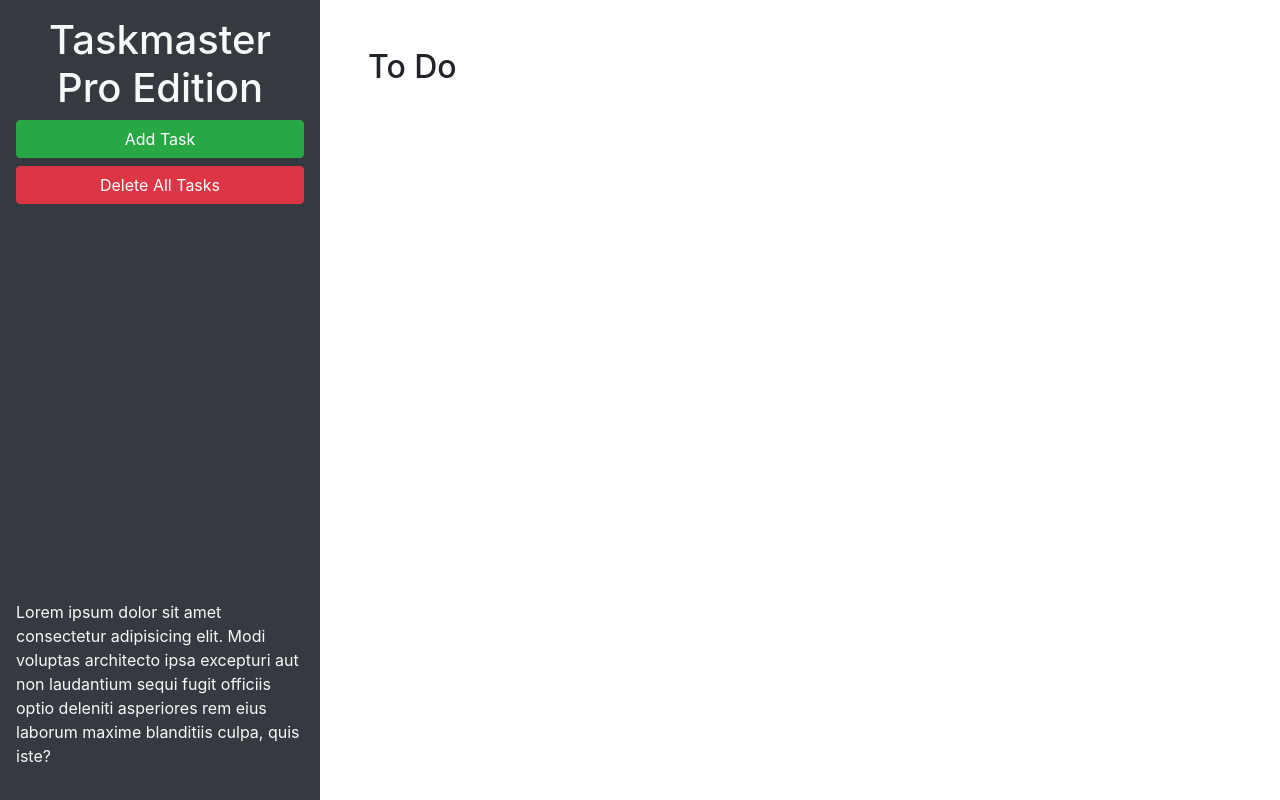
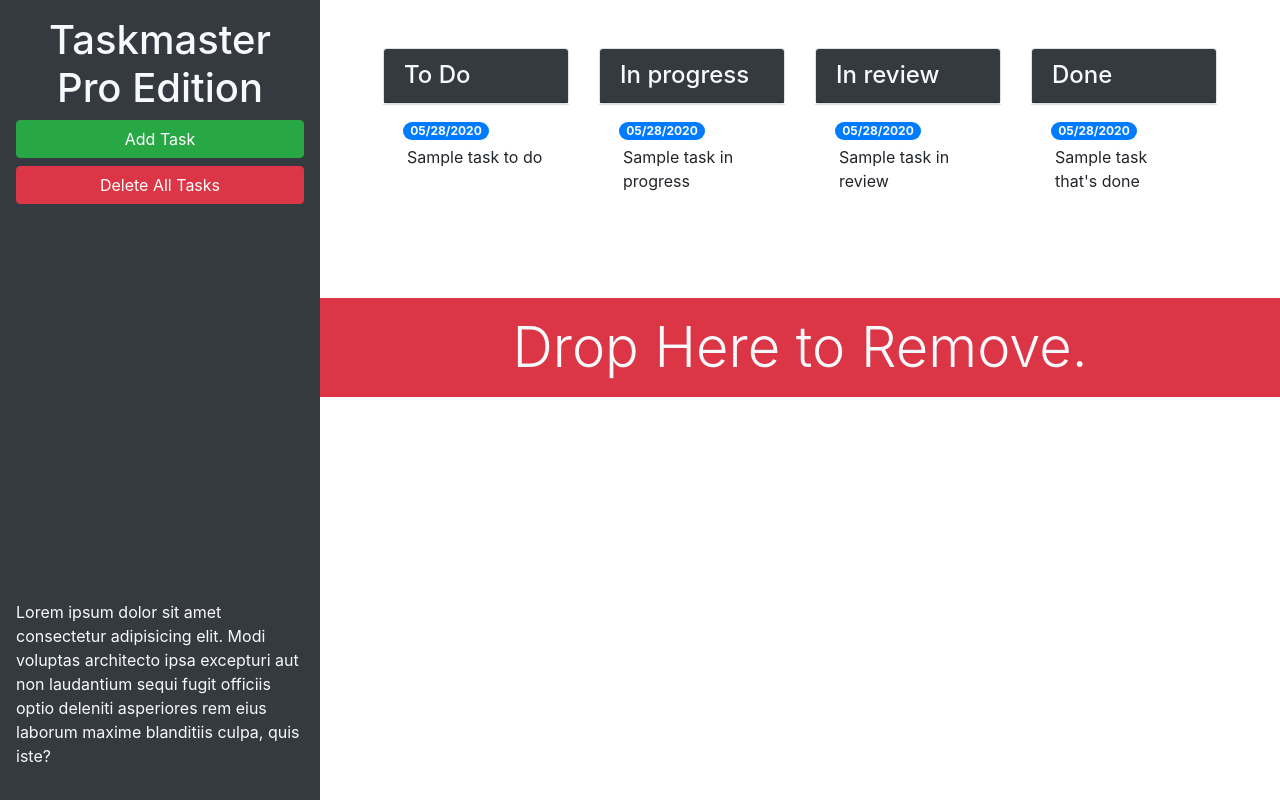
Before and after one commit to sbriseno/taskmaster-pro, a plain HTML site: page index.html in a window 1280 px wide. Drawn offline with nearby package versions, Linux system fonts and the light colour scheme.

Commit message:
added columns and remove sections

```diff
--- a/index.html
+++ b/index.html
@@ -13,20 +13,84 @@
 <body>
 
   <div class="row min-vh-100 no-gutters">
-    <header class="col-12 col-lg-3 bg-dark text-light d-flex flex-column p-4 p-lg-3">
+    <header class="col-12 col-lg-3 bg-dark text-light sticky-top d-flex flex-column p-4 p-lg-3">
       <h1 class="text-center">Taskmaster Pro Edition</h1>
       <button id="create-task" class="btn btn-block btn-success" data-toggle="modal" data-target="#task-form-modal">Add
         Task</button>
       <button id="remove-tasks" class="btn btn-block btn-danger">Delete All Tasks</button>
-      <p class="mt-auto">Lorem ipsum dolor sit amet consectetur adipisicing elit. Modi voluptas architecto ipsa
+      <p class="mt-auto d-none d-lg-block">
+        Lorem ipsum dolor sit amet consectetur adipisicing elit. Modi voluptas architecto ipsa
         excepturi aut non
         laudantium sequi fugit officiis optio deleniti asperiores rem eius laborum maxime blanditiis culpa, quis iste?
       </p>
     </header>
-    <main class="col-12 col-lg-9">
-      <div class="m-5">
-        <h2>To Do</h2>
-        <ul id="list-toDo" class="list-group"> </ul>
+    <main class="col-12 col-lg-9 d-flex flex-column">
+      <div class="m-5 row justify-content-around">
+        <!-- todo start -->
+        <div class="col-12 col-md-6 col-xl-3 mb-3">
+          <div class="card">
+            <h4 class="card-header bg-dark text-light">
+              To Do
+            </h4>
+          </div>
+          <ul id="list-toDo" class="list-group list-group-flush">
+            <li class="list-group-item">
+              <span class="badge badge-primary badge-pill">05/28/2020</span>
+              <p class="m-1">Sample task to do</p>
+            </li>
+          </ul>
+        </div>
+        <!-- todo end -->
+        <!-- in progress start -->
+        <div class="col-12 col-md-6 col-xl-3 mb-3">
+          <div class="card">
+            <h4 class="card-header bg-dark text-light">
+              In progress
+            </h4>
+          </div>
+          <ul id="list-toDo" class="list-group list-group-flush">
+            <li class="list-group-item">
+              <span class="badge badge-primary badge-pill">05/28/2020</span>
+              <p class="m-1">Sample task in progress</p>
+            </li>
+          </ul>
+        </div>
+        <!-- in progress end -->
+        <!-- in review start-->
+        <div class="col-12 col-md-6 col-xl-3 mb-3">
+          <div class="card">
+            <h4 class="card-header bg-dark text-light">
+              In review
+            </h4>
+          </div>
+          <ul id="list-toDo" class="list-group list-group-flush">
+            <li class="list-group-item">
+              <span class="badge badge-primary badge-pill">05/28/2020</span>
+              <p class="m-1">Sample task in review</p>
+            </li>
+          </ul>
+        </div>
+        <!-- in review end -->
+        <!-- done start -->
+        <div class="col-12 col-md-6 col-xl-3 mb-3">
+          <div class="card">
+            <h4 class="card-header bg-dark text-light">
+              Done
+            </h4>
+          </div>
+          <ul id="list-toDo" class="list-group list-group-flush">
+            <li class="list-group-item">
+              <span class="badge badge-primary badge-pill">05/28/2020</span>
+              <p class="m-1">Sample task that's done</p>
+            </li>
+          </ul>
+        </div>
+        <!-- done end -->
+      </div>
+      <div id="trash">
+        <div class="w-100 bg-danger p-3 text-center text-light display-4 mt-auto">
+          Drop Here to Remove.
+        </div>
       </div>
     </main>
   </div>
@@ -46,11 +110,11 @@
           <form>
             <div class="form-group">
               <label for="modalTaskDescription">Task description</label>
-              <textarea id="modalTaskDescription" rows="3"></textarea>
+              <textarea id="modalTaskDescription" rows="3" class="form-control"></textarea>
             </div>
             <div class="form-group">
               <label for="modalDueDate">Due date</label>
-              <input type="text" id="modalDueDate" placeholder="mm/dd/yyyy" autocomplete="off" />
+              <input type="text" class="form-control" id="modalDueDate" placeholder="mm/dd/yyyy" autocomplete="off" />
             </div>
           </form>
         </div>
```
